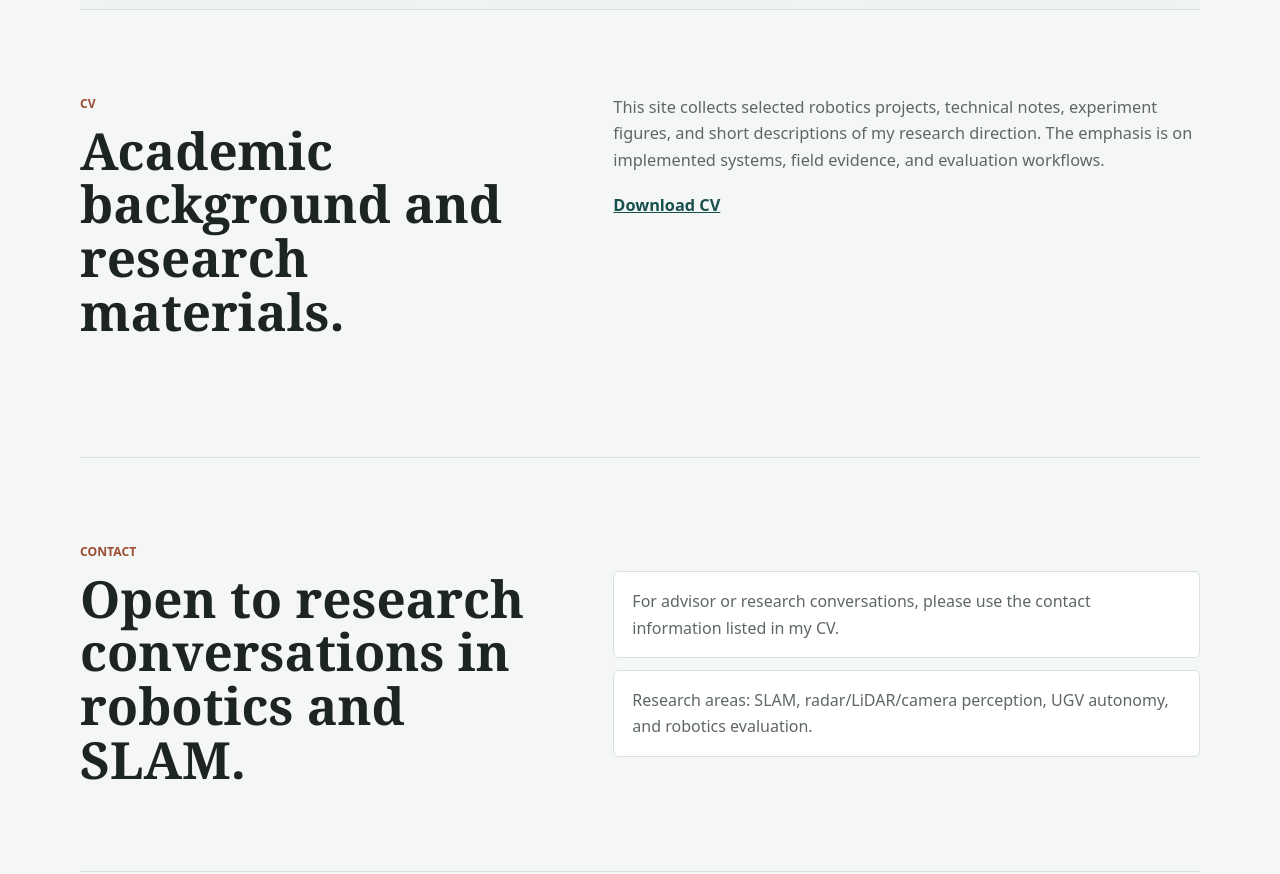
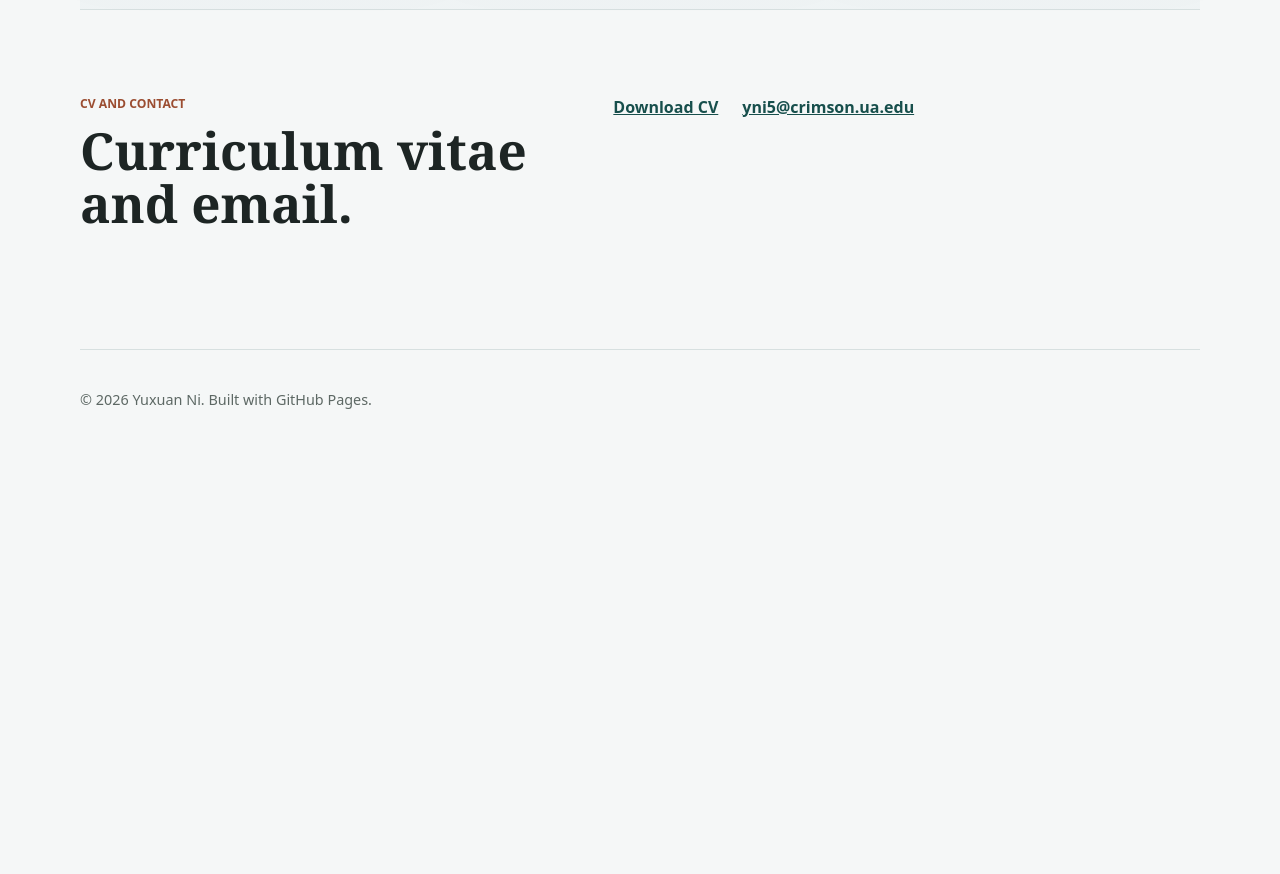
Before and after one commit to YuxuanNi-25/YuxuanNi-25.github.io, a plain HTML site: page index.html in a window 1280 px wide. Shown: the part 4120-4994 px from the top of the page. After the commit the page ends 4587 px from the top, so only its background shows below. Drawn offline with Linux system fonts and the light colour scheme.

Commit message:
Update CV contact and restore CV history

```diff
--- a/index.html
+++ b/index.html
@@ -18,7 +18,7 @@
         <a href="#projects">Projects</a>
         <a href="#results">Results</a>
         <a href="#cv">CV</a>
-        <a href="#contact">Contact</a>
+        <a href="#cv">Contact</a>
       </nav>
     </header>
 
@@ -228,37 +228,15 @@
         </div>
       </section>
 
-      <section id="cv" class="section two-column">
+      <section id="cv" class="section cv-contact-section">
         <div class="section-heading">
-          <p class="eyebrow">CV</p>
-          <h2>Academic background and research materials.</h2>
+          <p class="eyebrow">CV and Contact</p>
+          <h2>Curriculum vitae and email.</h2>
         </div>
-        <div class="text-block">
-          <p>
-            This site collects selected robotics projects, technical notes,
-            experiment figures, and short descriptions of my research direction.
-            The emphasis is on implemented systems, field evidence, and
-            evaluation workflows.
-          </p>
+        <div class="contact-links">
           <a class="inline-link" href="assets/Yuxuan_Ni_CV.pdf">Download CV</a>
+          <a class="inline-link" href="mailto:yni5@crimson.ua.edu">yni5@crimson.ua.edu</a>
         </div>
-      </section>
-
-      <section id="contact" class="section contact-section">
-        <div>
-          <p class="eyebrow">Contact</p>
-          <h2>Open to research conversations in robotics and SLAM.</h2>
-        </div>
-        <address class="contact-note">
-          <p>
-            For advisor or research conversations, please use the contact
-            information listed in my CV.
-          </p>
-          <p>
-            Research areas: SLAM, radar/LiDAR/camera perception, UGV autonomy,
-            and robotics evaluation.
-          </p>
-        </address>
       </section>
     </main>
 
--- a/styles.css
+++ b/styles.css
@@ -238,8 +238,7 @@ dd {
 
 .interest-grid p,
 .project p,
-.media-card figcaption,
-.text-block p {
+.media-card figcaption {
   margin: 0;
   color: var(--muted);
 }
@@ -378,16 +377,11 @@ dd {
   color: var(--rust);
 }
 
-.two-column,
-.contact-section {
+.cv-contact-section {
   display: grid;
   grid-template-columns: minmax(0, 0.8fr) minmax(280px, 1fr);
   gap: clamp(24px, 5vw, 64px);
   align-items: start;
-}
-
-.text-block {
-  font-size: 1.02rem;
 }
 
 .inline-link {
@@ -397,29 +391,15 @@ dd {
   font-weight: 800;
 }
 
-.note {
-  margin-top: 18px;
-  color: var(--accent-dark);
-  font-weight: 800;
-}
-
-.contact-section {
+.contact-links {
+  display: flex;
+  flex-wrap: wrap;
+  gap: 14px 24px;
   align-items: center;
 }
 
-.contact-note {
-  display: grid;
-  gap: 12px;
-  font-style: normal;
-}
-
-.contact-note p {
-  margin: 0;
-  padding: 16px 18px;
-  background: var(--surface);
-  border: 1px solid var(--line);
-  border-radius: 6px;
-  color: var(--muted);
+.contact-links .inline-link {
+  margin-top: 0;
 }
 
 .site-footer {
@@ -439,8 +419,7 @@ dd {
   }
 
   .hero,
-  .two-column,
-  .contact-section,
+  .cv-contact-section,
   .project,
   .map-points-row,
   .video-sequence-grid {
```
Also changed, not shown: assets/results/map_points_generated_top_view.png, 2 other files.
